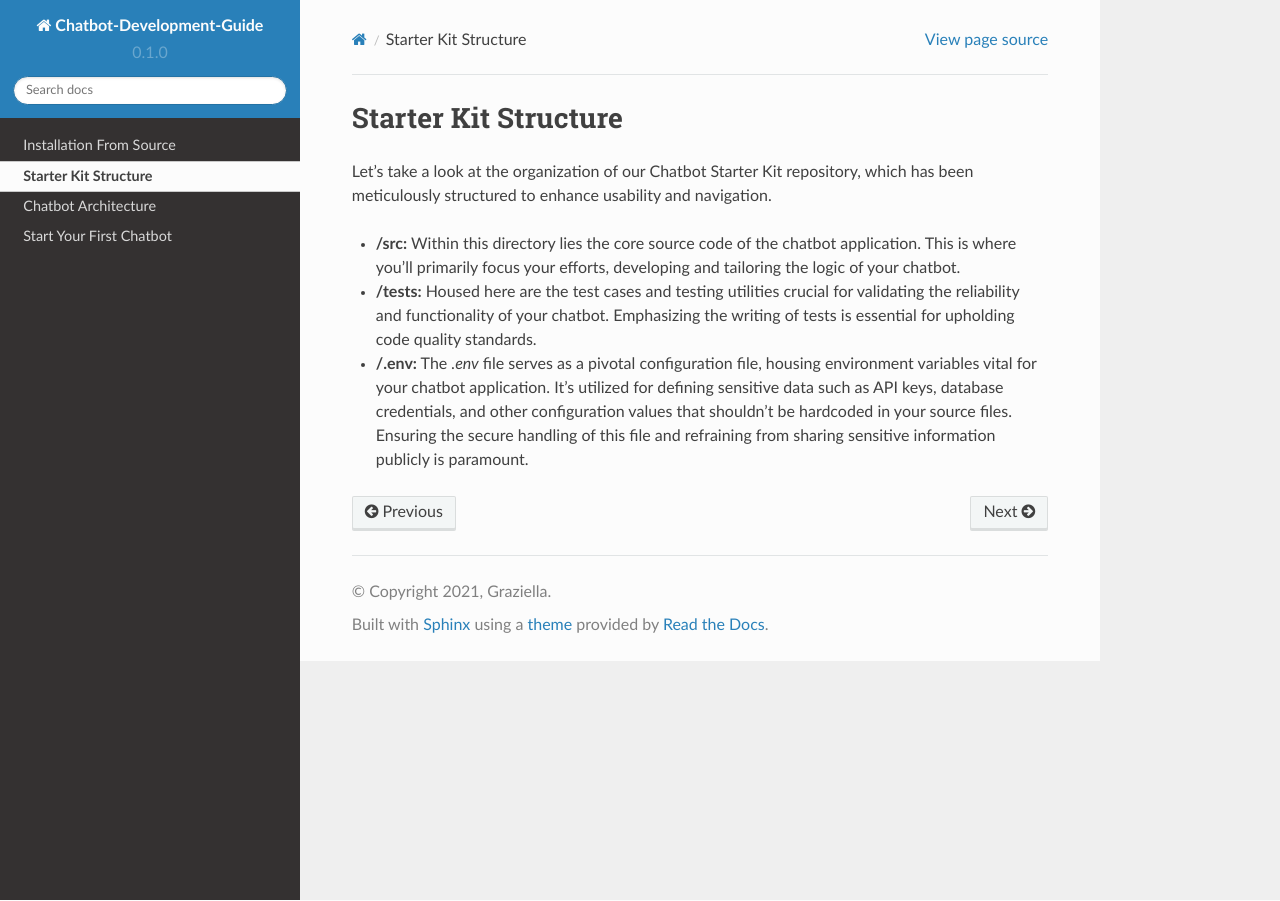
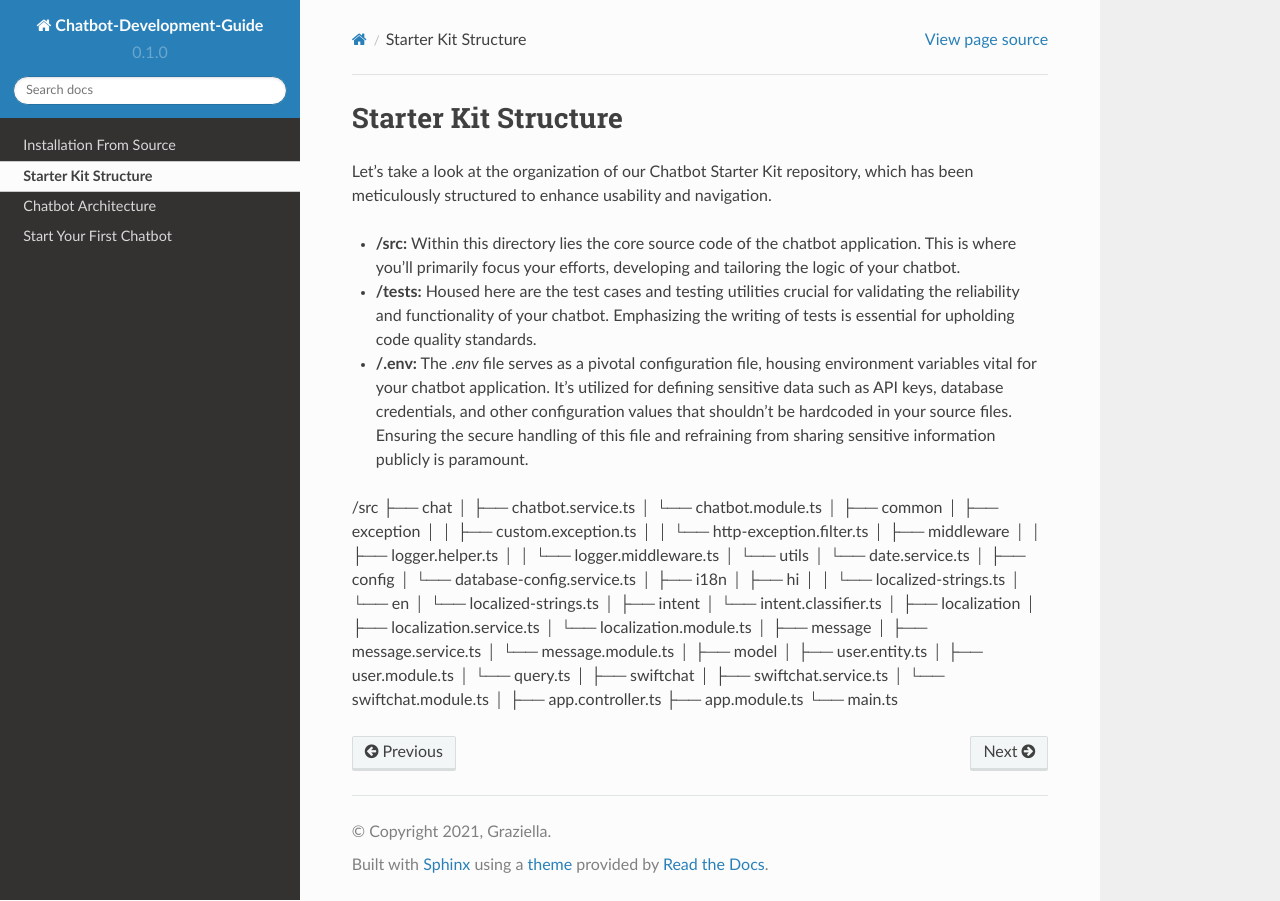
Before and after one commit to Priyanka-sharma181/Chatbot-Development-Guide, a Sphinx documentation site: the page built from docs/source/repo_structure.rst, in a window 1280 px wide. Built offline with Sphinx 7.4.7 and the Read the Docs theme 2.0.0, drawn with Linux system fonts in a browser that asks for light colours.

Commit message:
adding new toc

```diff
--- a/docs/source/repo_structure.rst
+++ b/docs/source/repo_structure.rst
@@ -9,3 +9,52 @@ Let's take a look at the organization of our Chatbot Starter Kit repository, whi
 - **/tests:** Housed here are the test cases and testing utilities crucial for validating the reliability and functionality of your chatbot. Emphasizing the writing of tests is essential for upholding code quality standards.
 
 - **/.env:** The `.env` file serves as a pivotal configuration file, housing environment variables vital for your chatbot application. It's utilized for defining sensitive data such as API keys, database credentials, and other configuration values that shouldn't be hardcoded in your source files. Ensuring the secure handling of this file and refraining from sharing sensitive information publicly is paramount.
+
+
+/src
+├── chat
+│   ├── chatbot.service.ts
+│   └── chatbot.module.ts
+│
+├── common
+│   ├── exception
+│   │   ├── custom.exception.ts
+│   │   └── http-exception.filter.ts
+│   ├── middleware
+│   │   ├── logger.helper.ts
+│   │   └── logger.middleware.ts
+│   └── utils
+│       └── date.service.ts
+│
+├── config
+│   └── database-config.service.ts
+│
+├── i18n
+│   ├── hi
+│   │   └── localized-strings.ts
+│   └── en
+│       └── localized-strings.ts
+│
+├── intent
+│   └── intent.classifier.ts
+│
+├── localization
+│   ├── localization.service.ts
+│   └── localization.module.ts
+│
+├── message
+│   ├── message.service.ts
+│   └── message.module.ts
+│
+├── model
+│   ├── user.entity.ts
+│   ├── user.module.ts
+│   └── query.ts
+│
+├── swiftchat
+│   ├── swiftchat.service.ts
+│   └── swiftchat.module.ts
+│
+├── app.controller.ts
+├── app.module.ts
+└── main.ts
```
